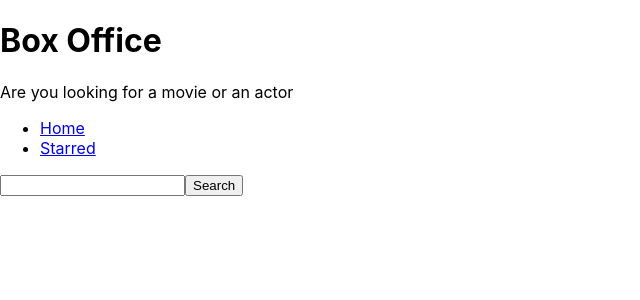
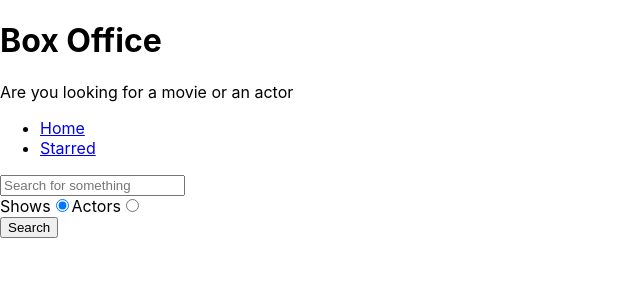
Before and after one commit to shreshth-06/box-office, a React (Create React App) app in the folder Desktop/_projects/box-office/: page / in a window 1280 px wide. Shown: the top 300 px of the page, without its empty margins (0-640 px from the left). Built offline with nearby package versions, Linux system fonts and the light colour scheme.

Commit message:
added search option

```diff
--- a/Desktop/_projects/box-office/src/pages/Home.js
+++ b/Desktop/_projects/box-office/src/pages/Home.js
@@ -8,9 +8,11 @@
 const Home = () => {
   const [input, setInput] = useState('');
   const [results, setResults] = useState(null);
+  const [searchOption, setSearchOption] = useState('shows');
+  const isShowsSearch = searchOption === 'shows';
 
   const onSearch = () => {
-    apiGet(`/search/shows?q=${input}`).then(result => {
+    apiGet(`/search/${searchOption}?q=${input}`).then(result => {
       setResults(result);
     });
   };
@@ -25,19 +27,21 @@
     }
   };
 
+  const onRadioChange = ev => {
+    setSearchOption(ev.target.value);
+  };
+
   const renderResults = () => {
     if (results && results.length === 0) {
       return <div>No results</div>;
     }
 
     if (results && results.length > 0) {
-      return (
-        <div>
-          {results.map(item => (
-            <div key={item.show.id}>{item.show.name}</div>
-          ))}
-        </div>
-      );
+      return results[0].show
+        ? results.map(item => <div key={item.show.id}>{item.show.name}</div>)
+        : results.map(item => (
+            <div key={item.person.id}>{item.person.name}</div>
+          ));
     }
     return null;
   };
@@ -46,10 +50,36 @@
     <MainPageLayout>
       <input
         type="text"
+        placeholder="Search for something"
         onChange={onInputChange}
         onKeyDown={onKeyDown}
         value={input}
       />
+
+      <div>
+        <label htmlFor="shows-search">
+          Shows
+          <input
+            id="shows-search"
+            type="radio"
+            value="shows"
+            checked={isShowsSearch}
+            onChange={onRadioChange}
+          />
+        </label>
+
+        <label htmlFor="actors-search">
+          Actors
+          <input
+            id="actors-search"
+            type="radio"
+            value="people"
+            checked={!isShowsSearch}
+            onChange={onRadioChange}
+          />
+        </label>
+      </div>
+
       <button type="button" onClick={onSearch}>
         Search
       </button>
```
Also changed, not shown: Desktop/_projects/box-office/src/components/pages/Starred.js (deleted, +0 -9 lines).
